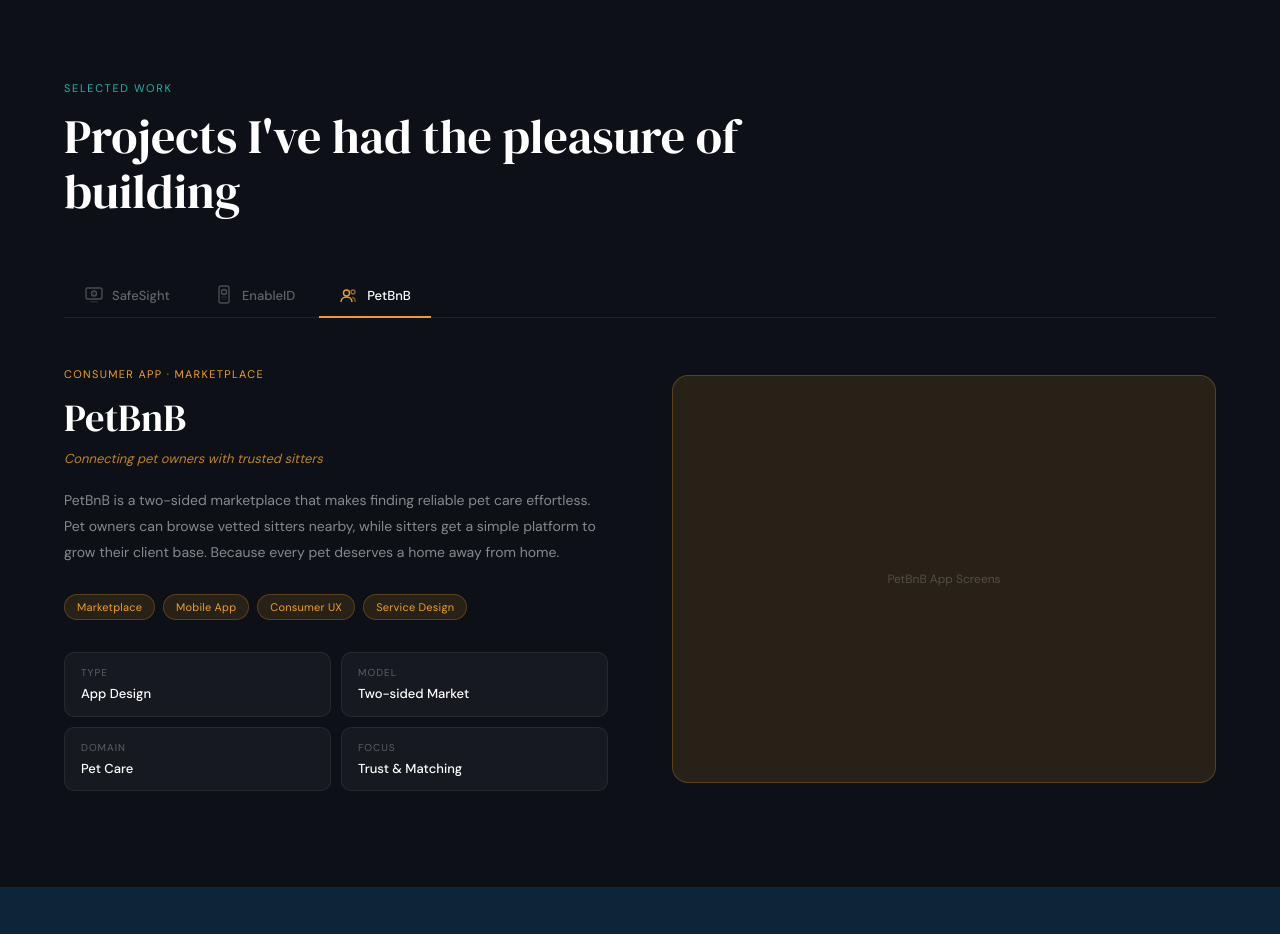
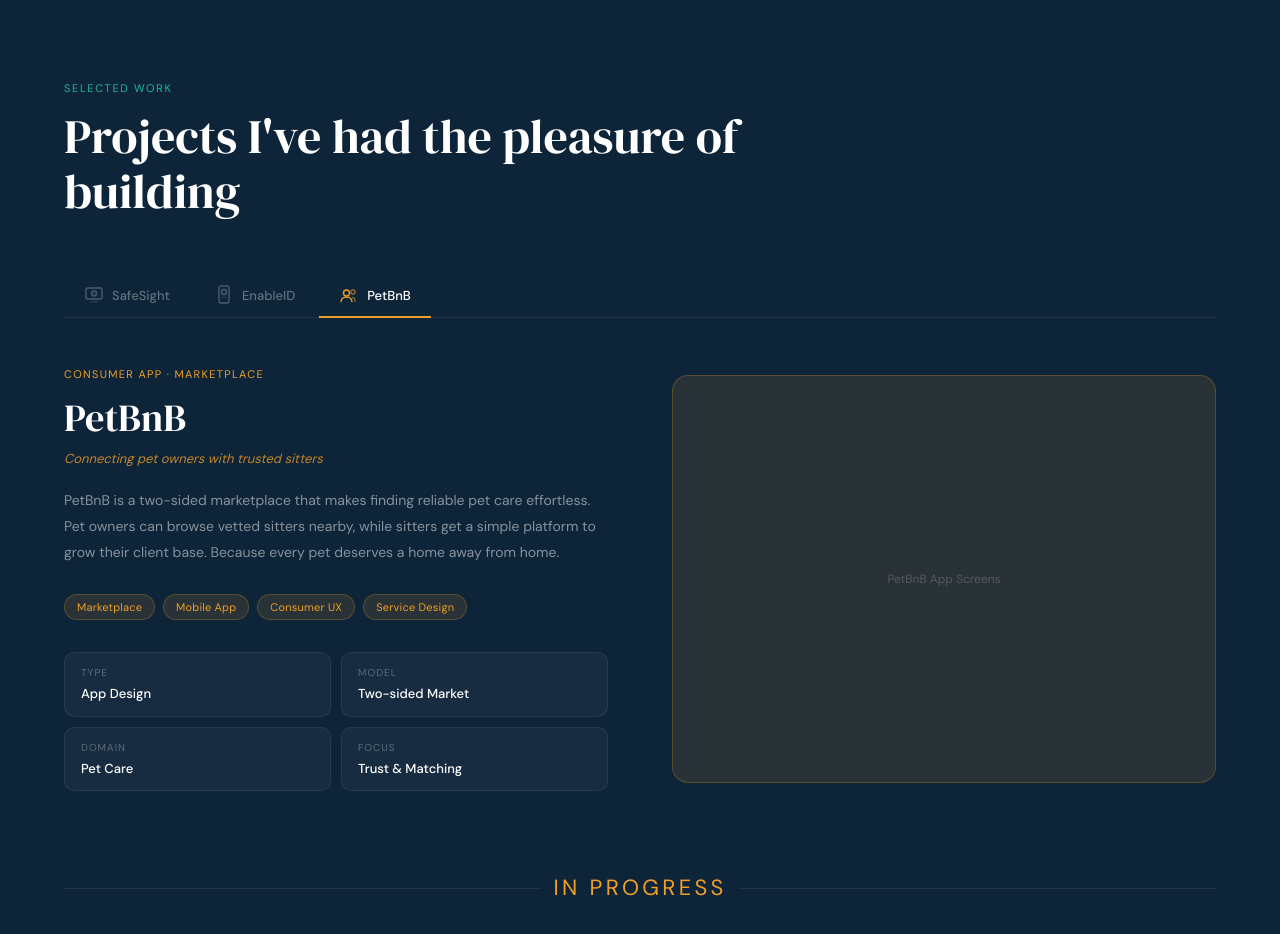
Before and after one commit to TejaVenket/my-portfolio, a Next.js app: page /projects/product-design in a window 1280 px wide. Both pictures are taken after a click on the button "PetBnB". Shown: the top 934 px of the page. Before the commit the page ends 887 px from the top, so only its background shows below. Built offline with nearby package versions, Linux system fonts and the light colour scheme.

Commit message:
committing any changes

```diff
--- a/src/app/projects/product-design/page.js
+++ b/src/app/projects/product-design/page.js
@@ -64,7 +64,7 @@ export default function ProductDesignPage() {
   return (
     <section
       style={{
-        background: "#0d1117",
+        background: "#0E2439",
         minHeight: "100vh",
         padding: "5rem 2rem 6rem",
         fontFamily: "'DM Sans', sans-serif",
--- a/src/components/product-design/PetBnB.js
+++ b/src/components/product-design/PetBnB.js
@@ -1,4 +1,6 @@
 import Image from "next/image";
+
+import Progress from "../ui/PetBnB/Progress";
 
 const meta = [
   { label: "Type", value: "App Design" },
@@ -58,6 +60,7 @@ export default function PetBnB({ accent, accentMuted, accentBorder }) {
           <p style={{ fontSize: "12px", color: "rgba(255,255,255,0.2)" }}>PetBnB App Screens</p>
         )}
       </div>
+      <Progress accent={accent} accentBorder={accentBorder} accentMuted={accentMuted} />
     </>
   );
 }
--- /dev/null
+++ b/src/components/ui/PetBnB/Progress.js
@@ -0,0 +1,46 @@
+{/* this is just a placeholder. Get started with the implementation */ }
+
+import Image from "next/image";
+import Carousel from "../Carousel";
+
+export default function Progress({accent, accentBorder, accentMuted,
+}) {
+  return (
+    <div style={{ gridColumn: "1 / -1", marginTop: "1rem" }}>
+
+      {/* Phase header */}
+      <div style={{ display: "flex", alignItems: "center", gap: "12px", marginBottom: "2rem" }}>
+        <div style={{ flex: 1, height: "0.5px", background: "rgba(255,255,255,0.07)" }} />
+        <p style={{
+          fontSize: "22px",
+          textTransform: "uppercase",
+          letterSpacing: "0.15em",
+          color: accent,
+          whiteSpace: "nowrap",
+          margin: 0,
+        }}>
+          In progress
+        </p>
+        <div style={{ flex: 1, height: "0.5px", background: "rgba(255,255,255,0.07)" }} />
+      </div>
+      </div>
+
+    );
+}
+
+      {/* Sub-phase label
+      <div style={{ marginBottom: "2rem" }}>
+        <p style={{
+          fontSize: "11px",
+          textTransform: "uppercase",
+          letterSpacing: "0.15em",
+          color: accent,
+          margin: 0,
+        }}>
+          Phase 2.1 · Ideation
+        </p>
+      </div>
+    </div>
+  );
+}
+*/}
--- a/src/components/ui/SafeSight/SysArch.js
+++ b/src/components/ui/SafeSight/SysArch.js
@@ -107,7 +107,7 @@ export default function SystemArchitecture({ accent = "#19B7A5" }) {
         aspectRatio: "16/9",
         borderRadius: "16px",
         border: "0.5px solid rgba(255,255,255,0.08)",
-        background: "rgba(255,255,255,0.02)",
+        background: "white",
         overflow: "hidden",
         display: "flex",
         alignItems: "center",
@@ -116,10 +116,10 @@ export default function SystemArchitecture({ accent = "#19B7A5" }) {
         {/* Replace null with your image path e.g. "/images/architecture-diagram.png" */}
         {true ? (
           <Image
-            src="/images/SafeSight/SafesightPic.png"
+            src="/images/SafeSight/Software-Arch.jpg"
             alt="Software architecture diagram"
             fill
-            style={{ objectFit: "contain", padding: "1.5rem" }}
+            style={{ objectFit: "contain" }}
           />
         ) : (
           <div style={{ display: "flex", flexDirection: "column", alignItems: "center", gap: "12px" }}>
```
Also changed, not shown: public/images/SafeSight/Software-Arch.jpg (added).
